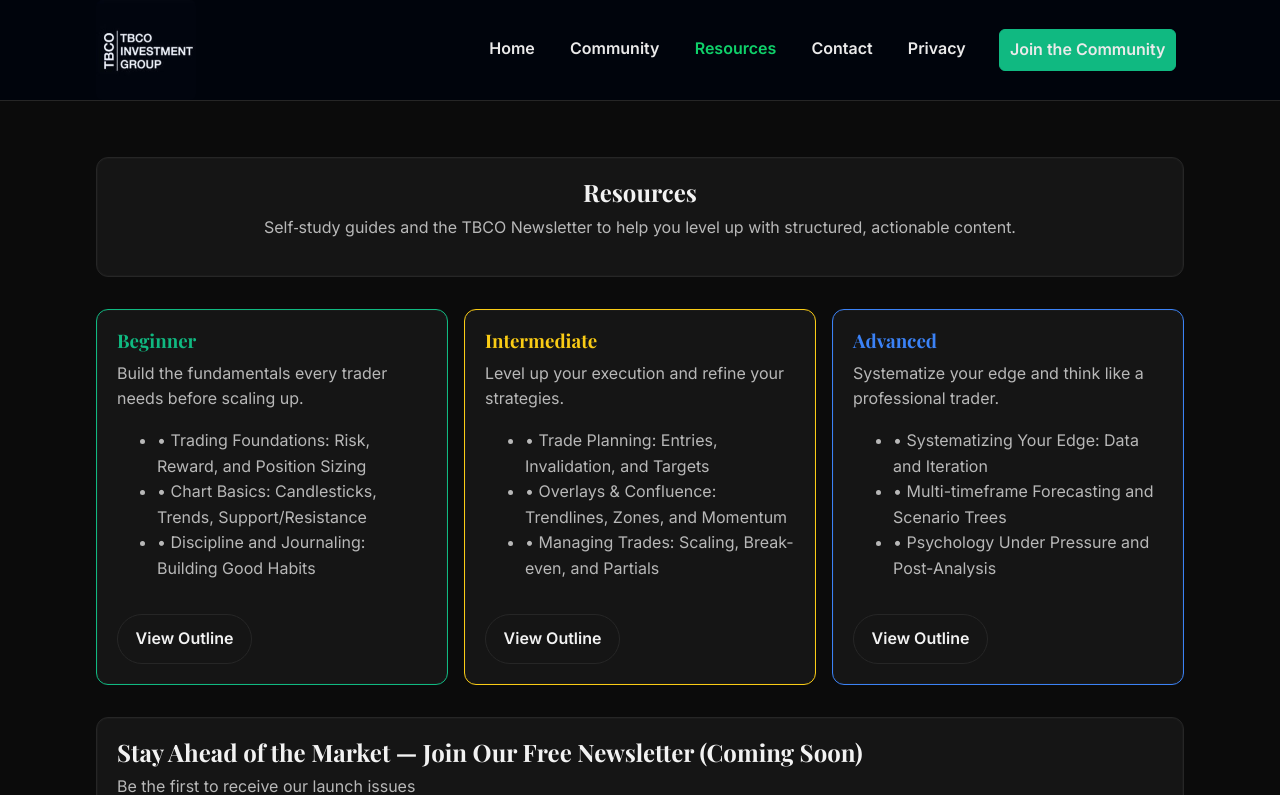
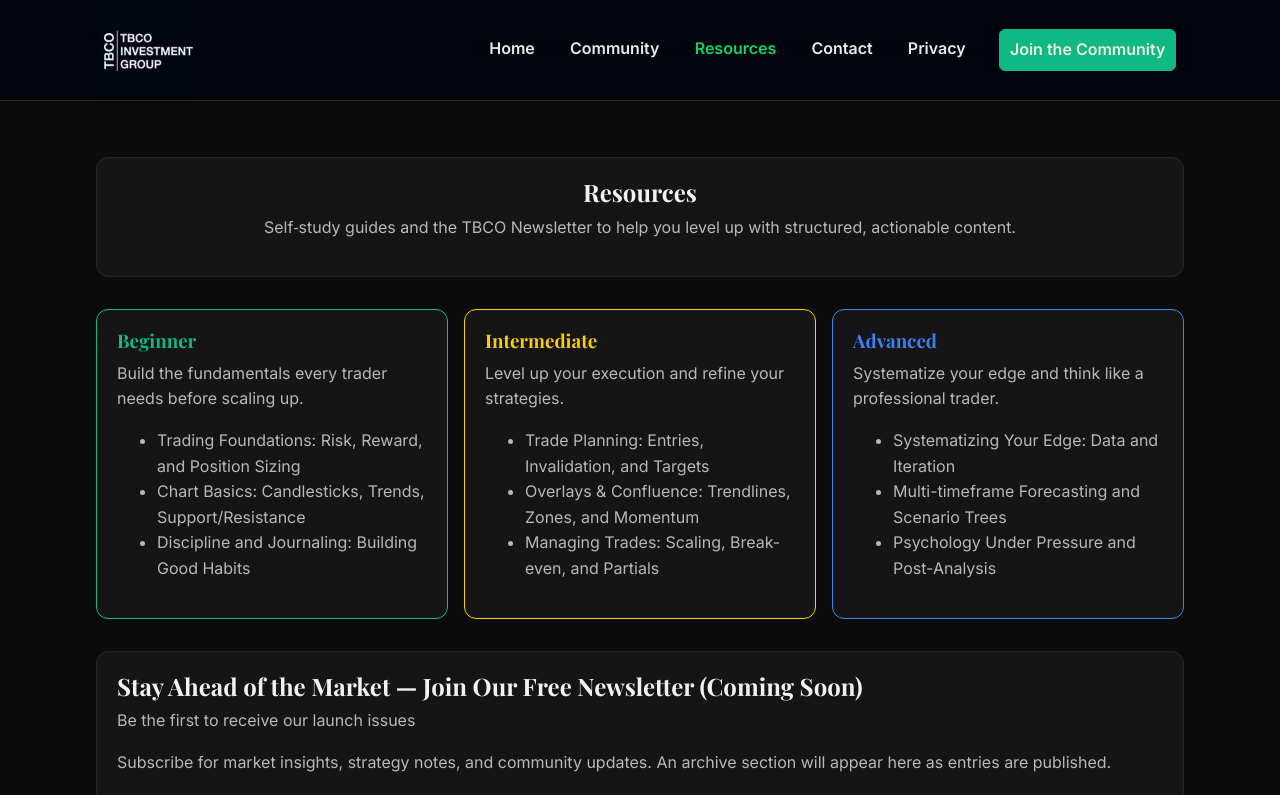
Before and after one commit to mrbulka/tbco-funnel, a Vue app: page /resources in a window 1280 px wide. Shown: the top 795 px of the page. Built offline with nearby package versions, Linux system fonts and the light colour scheme.

Commit message:
Update Resources.vue

```diff
--- a/src/pages/Resources.vue
+++ b/src/pages/Resources.vue
@@ -68,9 +68,8 @@ function levelClass(title: string) {
             {{ levelDescriptions[g.title] }}
           </p>
           <ul class="mt2 dim">
-            <li v-for="it in g.items" :key="it">• {{ it }}</li>
+            <li v-for="it in g.items" :key="it">{{ it }}</li>
           </ul>
-          <a href="#" class="btn btn-outline mt2">View Outline</a>
         </div>
       </div>
 
```
